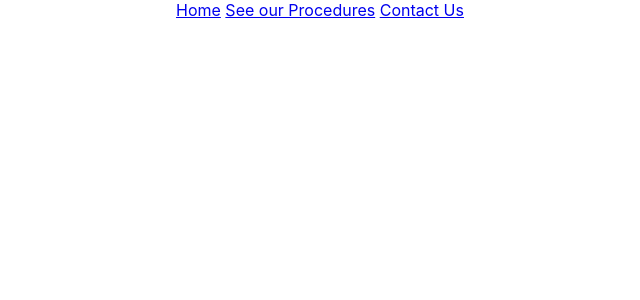
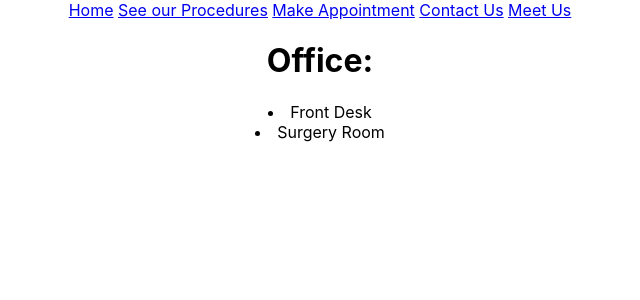
Before and after one commit to margaret-jihua/dentist-website, a React (Create React App) app: page /office-tour in a window 1280 px wide. Shown: the top 300 px of the page, without its empty margins (320-960 px from the left). Built offline with nearby package versions, Linux system fonts and the light colour scheme.

Commit message:
[MeetUs][Appointment][OfficeTour] Add three components

```diff
--- a/src/App.js
+++ b/src/App.js
@@ -11,6 +11,9 @@ import Home from './Home'
 import Procedures from './Procedures'
 import Contact from './Contact'
 import WidgetShow from './WidgetShow';
+import MeetUs from './MeetUs';
+import Appointment from './Appointment';
+import OfficeTour from './OfficeTour'
 
 function App() {
 
@@ -23,18 +26,28 @@ function App() {
     'Fillings'
   ]
 
+  const office = [
+    'Front Desk',
+    'Surgery Room'
+  ]
+
   return (
     <Router>
       <div className="App">
         <nav>
           <Link to='/'>Home</Link>{'  '}
           <Link to='/procedures'>See our Procedures</Link>{'  '}
-          <Link to='/Contact'>Contact Us</Link>{'  '}
+          <Link to='/appointment'>Make Appointment</Link>{'   '}
+          <Link to='/contact'>Contact Us</Link>{'  '}
+          <Link to='/meetus'>Meet Us</Link>{'  '}
         </nav>
         <Route exact path='/' component={Home} />
         <Route path='/procedures' render={() => <Procedures procedures={procedures} />} />
-        <Route path='/Contact' component={Contact} />
+        <Route path='/appointment' component={Appointment} />
+        <Route path='/contact' component={Contact} />
+        <Route path='/meetus' component={MeetUs} />
         <Route path='/widgets/:id' render={(props) => <WidgetShow procedures={procedures} {...props} /> } />
+        <Route path='/office-tour' render={(props) => <OfficeTour office={office} {...props} /> } />
       </div>
     </Router>
 
--- /dev/null
+++ b/src/Appointment.js
@@ -0,0 +1,13 @@
+import React, {Component} from 'react'
+
+class Appointment extends Component {
+    render () {
+        return (
+            <div>
+                <h1>Make An Appointment: </h1>
+            </div>
+        )
+    }
+}
+
+export default Appointment
--- /dev/null
+++ b/src/MeetUs.js
@@ -0,0 +1,16 @@
+import React, {Component} from 'react'
+
+class MeetUs extends Component {
+    render () {
+        return (
+            <div>
+                <h1>Margaret Lee, MD</h1>
+                <h2>University of California, Davis</h2>
+                <h1>Amanda Simons</h1>
+                <h2>University of California, Berkeley</h2>
+            </div>
+        )
+    }
+}
+
+export default MeetUs
--- /dev/null
+++ b/src/OfficeTour.js
@@ -0,0 +1,18 @@
+import React, {Component} from 'react'
+
+class OfficeTour extends Component {
+    render() {
+        const officeList = this.props.office.map((o, idx) => {
+            return <li>{o}</li>
+        })
+
+        return (
+            <div>
+                <h1>Office:</h1>
+                {officeList}
+            </div>
+        )
+    }
+}
+
+export default OfficeTour
```
